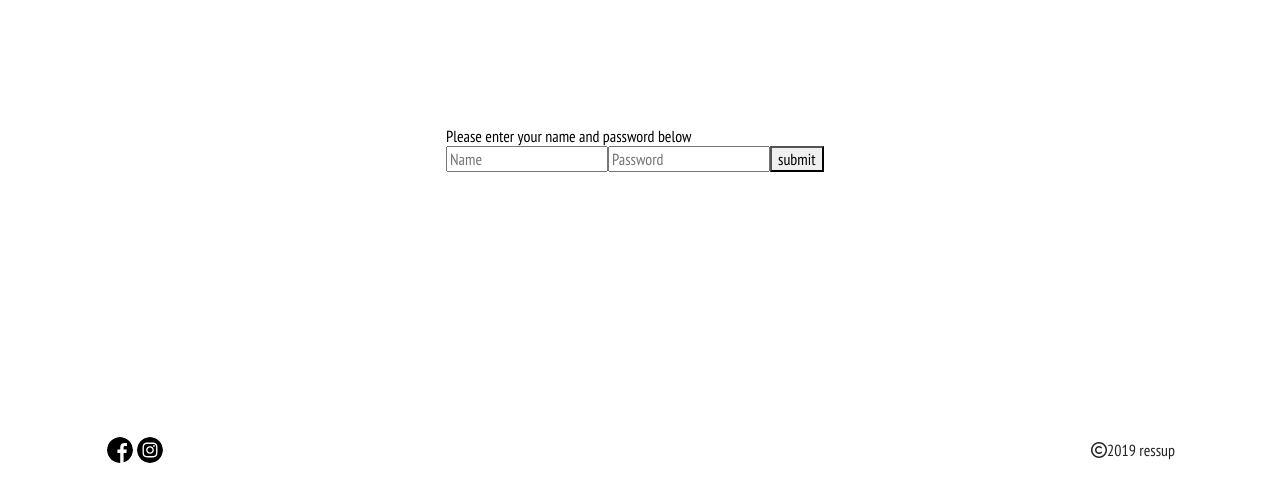
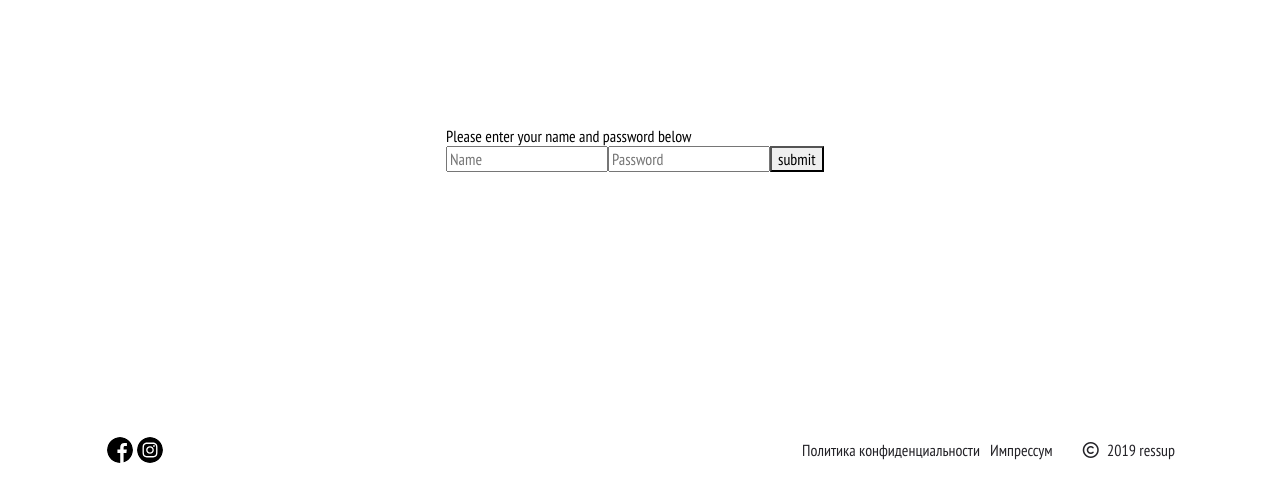
Before and after one commit to AzatOmarov/ressup, a React (Create React App) app: page / in a window 1280 px wide. Shown: the top 502 px of the page. Built offline with nearby package versions, Linux system fonts and the light colour scheme.

Commit message:
Change footer component according to new design

```diff
--- a/src/container/footer/Footer.jsx
+++ b/src/container/footer/Footer.jsx
@@ -50,9 +50,15 @@ function Footer(props) {
           </a>
         </div>
         <div className="container__established">
-          <i className="fa fa-copyright" aria-hidden="true" />
-          {' '}
-          2019 Ressup
+          <div className="policy">
+            <p>Политика конфиденциальности</p>
+            <p>Импрессум</p>
+          </div>
+          <p>
+            <i className="fa fa-copyright" style={{ paddingRight: '5px' }} aria-hidden="true" />
+            {' '}
+            2019 Ressup
+          </p>
         </div>
       </div>
     </footer>
```
